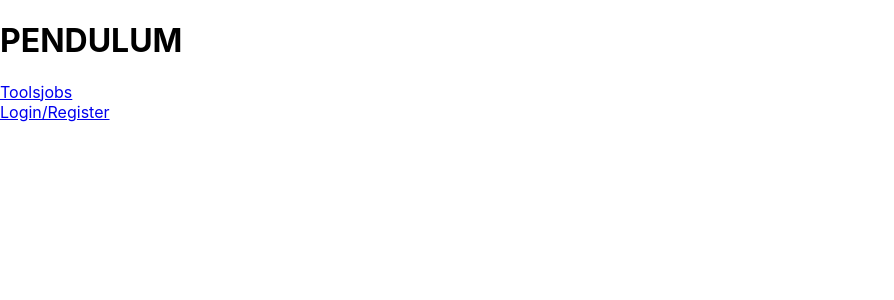
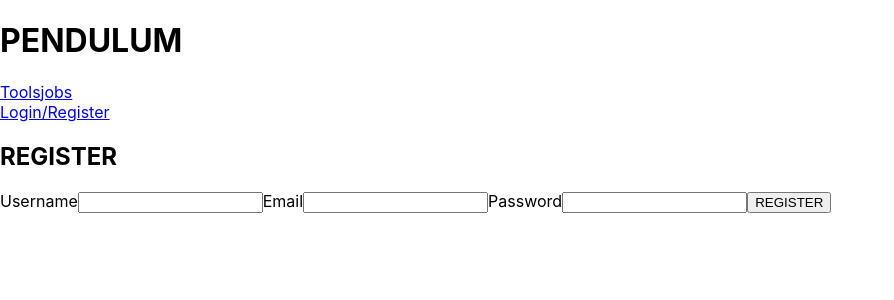
Before and after one commit to zamelrakim/Pendulum, a React (Create React App) app in the folder client/: page /register in a window 1280 px wide. Shown: the top 300 px of the page, without its empty margins (0-894 px from the left). Built offline with nearby package versions, Linux system fonts and the light colour scheme.

Commit message:
Updated Register Component (+Updates)

```diff
--- a/client/src/App.js
+++ b/client/src/App.js
@@ -56,8 +56,8 @@ export default class App extends Component {
             return <Job jobId={jobId} />
           }} />
           <Route exact path='/jobs' render={() => <Jobs />} />
-          <Route path='/login' render={() => <Login login={this.loginUser} />}/>
-          <Route path='/register' render={() => <Register signup={this.registerUser} />}/>
+          <Route path='/login' render={(props) => <Login {...props} login={this.loginUser} />}/>
+          <Route path='/register' render={(props) => <Register {...props} signUp={this.registerUser} />}/>
         </Switch>
       </div>
     );
--- a/client/src/Components/Header/index.jsx
+++ b/client/src/Components/Header/index.jsx
@@ -16,7 +16,7 @@ export default function Header({ currUser }) {
         {currUser
           ?
           <>
-            <Link to={`/users/${currUser.id}`}>{currUser}</Link> |
+            <Link to={`/users/${currUser.id}`}>{currUser.username}</Link> |
             {/* ADD LOGOUT */}
           </>
           :
--- a/client/src/Components/Job/index.jsx
+++ b/client/src/Components/Job/index.jsx
@@ -32,7 +32,7 @@ export default class Job extends Component {
             </div>
             <h3>Engineers</h3>
             <div className="job-engineers">
-              {job.engineers.map(engineer => <p>{engineer.username}</p>)}
+              {job.engineers.map(engineer => <p key={`engineer-${engineer.id}`}>{engineer.username}</p>)}
             </div>
           </>
         )}
--- a/client/src/Components/LoginRegister/Login.jsx
+++ b/client/src/Components/LoginRegister/Login.jsx
@@ -14,11 +14,19 @@ export default class Login extends Component {
 
   render() {
     const { email, password } = this.state
-    const { login } = this.props
+    const { login, history } = this.props
     return (
       <>
         <h2>LOGIN</h2>
-        <form onSubmit={() => login(this.state)}>
+        <form onSubmit={(e) => {
+          e.preventDefault();
+          login(this.state)
+          // history.push('/')
+          this.setState({
+            email: "",
+            password: ""
+          })
+        }}>
           <label >Email<input type="text" name="email" value={email} onChange={this.loginChange} /></label>
           <label >Password<input type="password" name="password" value={password} onChange={this.loginChange} /></label>
           <button>LOGIN</button>
--- a/client/src/Components/LoginRegister/Register.jsx
+++ b/client/src/Components/LoginRegister/Register.jsx
@@ -7,11 +7,57 @@ export default class Register extends Component {
     password: ""
   }
 
+  registerChange = (e) => {
+    const { name, value } = e.target
+    this.setState({ [name]: value })
+  }
+
   render() {
+    const { username, email, password } = this.state
+    const { signUp, history } = this.props
     return (
-      <div>
-
-      </div>
+      <>
+        <h2>REGISTER</h2>
+        <form onSubmit={(e) => {
+          e.preventDefault();
+          signUp(this.state)
+          history.push('/')
+          this.setState({
+            username: "",
+            email: "",
+            password: ""
+          })
+        }}>
+          <label>
+            Username
+            <input
+              type="text"
+              name="username"
+              value={username}
+              onChange={this.registerChange}
+            />
+          </label>
+          <label>
+            Email
+            <input
+              type="text"
+              name="email"
+              value={email}
+              onChange={this.registerChange}
+            />
+          </label>
+          <label>
+            Password
+            <input
+              type="password"
+              name="password"
+              value={password}
+              onChange={this.registerChange}
+            />
+          </label>
+          <button>REGISTER</button>
+        </form>
+      </>
     )
   }
 }
```
Also changed, not shown: 1 other file (tests, documents, lock files or other folders).
